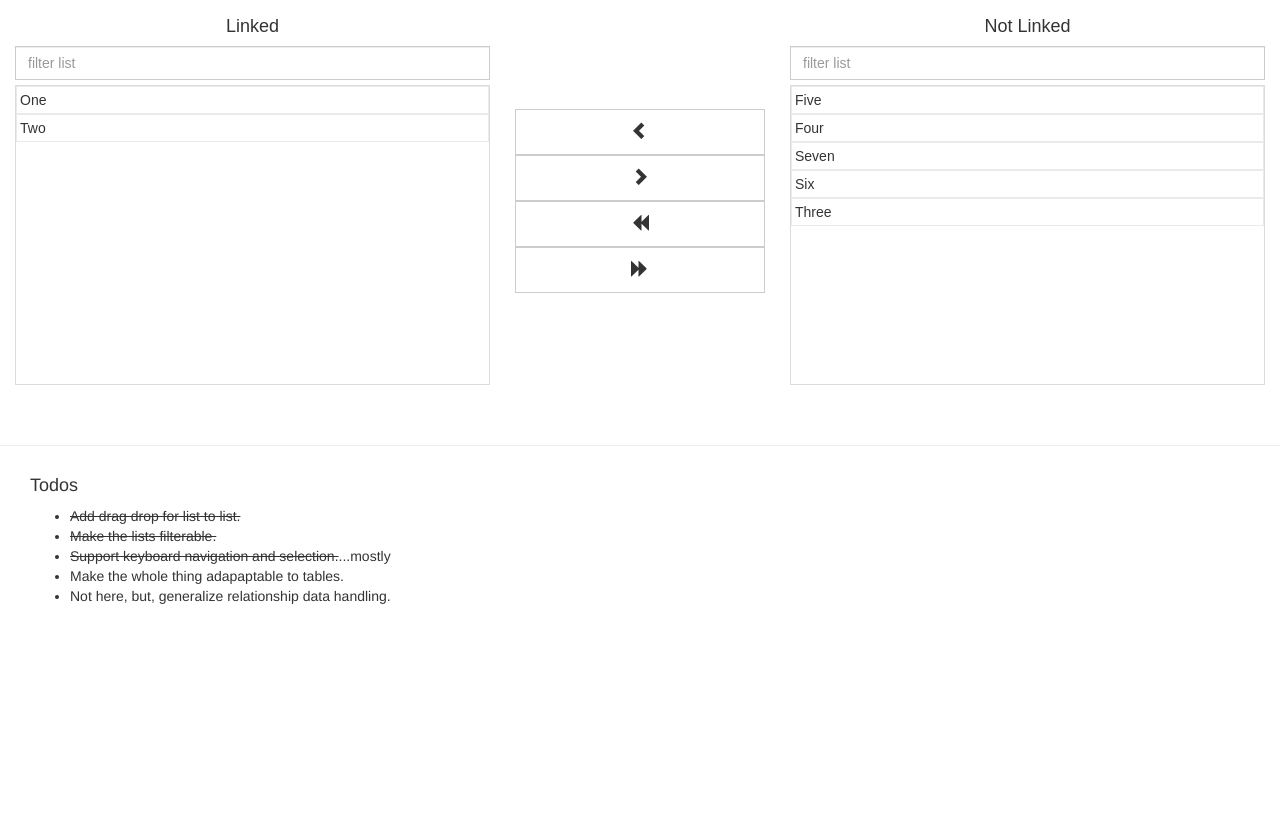
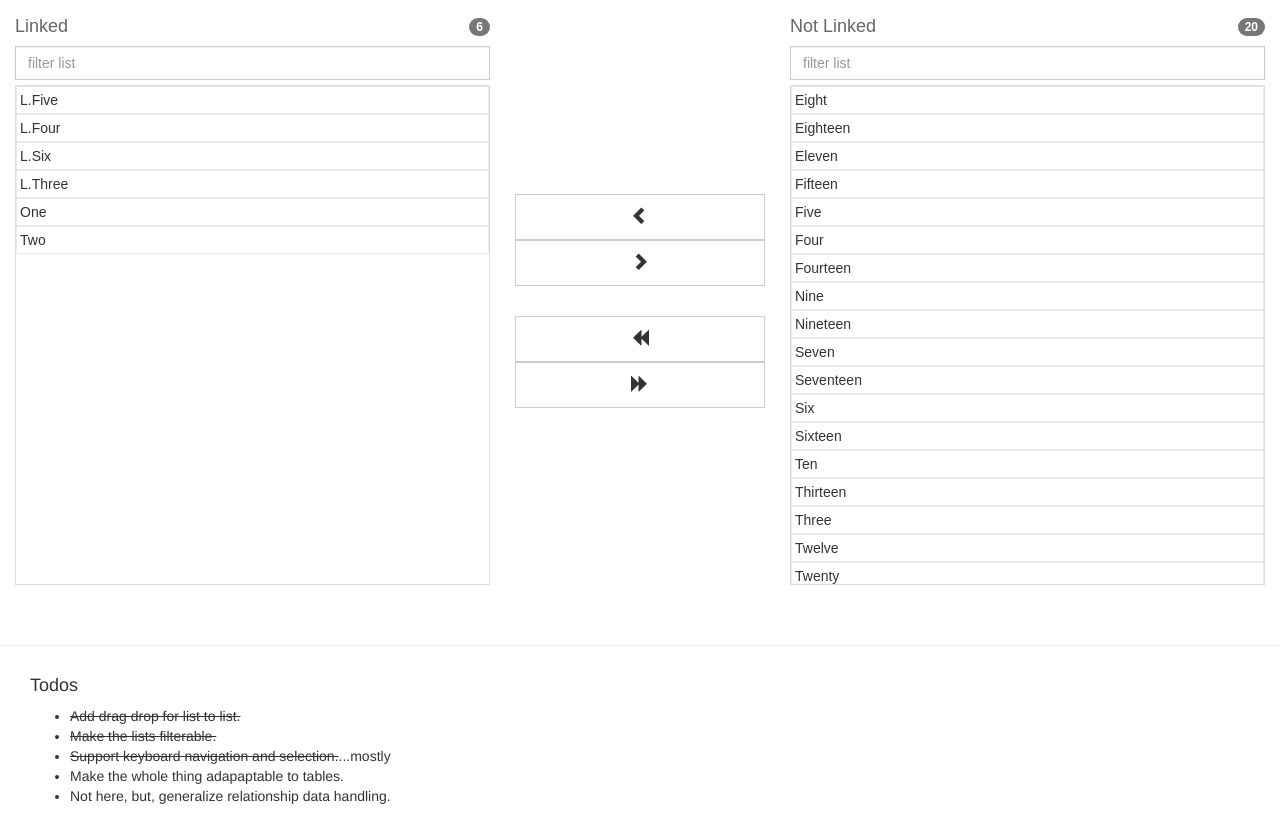
Before and after one commit to iq-mschmeets/ListMapper, a React app: page / in a window 1280 px wide. Shown: the part 63-899 px from the top of the page. Before the commit the page ends 800 px from the top, so only its background shows below. Built offline with nearby package versions, Linux system fonts and the light colour scheme.

Commit message:
Badges, checks for all.
Add badges for list size.
Add warning for "All" buttons.

```diff
--- a/src/index.js
+++ b/src/index.js
@@ -13,14 +13,33 @@ export default class App extends React.Component {
 		const data = {
 			targetList: [
 				{ label: "One", value: 1, selected: false },
-				{ label: "Two", value: 2, selected: false }
+				{ label: "Two", value: 2, selected: false },
+				{ label: "L.Three", value: -3, selected: false },
+				{ label: "L.Four", value: -4, selected: false },
+				{ label: "L.Five", value: -5, selected: false },
+				{ label: "L.Six", value: -6, selected: false }
 			],
 			sourceList: [
 				{ label: "Three", value: 3, selected: false },
 				{ label: "Four", value: 4, selected: false },
 				{ label: "Five", value: 5, selected: false },
 				{ label: "Six", value: 6, selected: false },
-				{ label: "Seven", value: 7, selected: false }
+				{ label: "Seven", value: 7, selected: false },
+				{ label: "Eight", value: 8, selected: false },
+				{ label: "Nine", value: 9, selected: false },
+				{ label: "Ten", value: 10, selected: false },
+				{ label: "Eleven", value: 11, selected: false },
+				{ label: "Twelve", value: 12, selected: false },
+				{ label: "Thirteen", value: 13, selected: false },
+				{ label: "Fourteen", value: 14, selected: false },
+				{ label: "Fifteen", value: 15, selected: false },
+				{ label: "Sixteen", value: 16, selected: false },
+				{ label: "Seventeen", value: 17, selected: false },
+				{ label: "Eighteen", value: 18, selected: false },
+				{ label: "Nineteen", value: 19, selected: false },
+				{ label: "Twenty", value: 20, selected: false },
+				{ label: "Twenty One", value: 21, selected: false },
+				{ label: "Twenty Two", value: 22, selected: false }
 			]
 		};
 
--- a/src/listMapper.js
+++ b/src/listMapper.js
@@ -119,7 +119,7 @@ class FilteredSelectableList extends React.Component {
 			return React.cloneElement(child, _this.state);
 		});
 		return (
-			<div>
+			<div style={{ height: "100%" }}>
 				<FilterBar
 					onFilter={this.onFilter}
 					filterValue={this.state.filterText}
@@ -162,7 +162,7 @@ class SelectableList extends React.Component {
 		const lStyle = {
 			height: "100%",
 			minHeight: 300,
-			maxHeight: 600,
+			maxHeight: 500,
 			width: "100%",
 			border: "1px solid rgb(220,220,220)",
 			overflowY: "auto"
@@ -252,24 +252,30 @@ class ButtonBar extends React.Component {
 				<button
 					className="btn btn-lg btn-default"
 					onClick={this.props.moveSelectedSourceToTarget}
+					title="Adds links for selected items."
 				>
 					<span className="glyphicon glyphicon-chevron-left" />{" "}
 				</button>
 				<button
 					className="btn btn-lg  btn-default"
 					onClick={this.props.moveSelectedTargetToSource}
+					title="Deletes links for selected items."
 				>
 					<span className="glyphicon glyphicon-chevron-right" />{" "}
 				</button>
+
 				<button
+					style={{ marginTop: 30 }}
 					className="btn btn-lg  btn-default"
 					onClick={this.props.moveAllToTarget}
+					title="Move all from linked to not-linked. This deletes the links."
 				>
 					<span className="glyphicon glyphicon-backward" />{" "}
 				</button>
 				<button
 					className="btn btn-lg  btn-default"
 					onClick={this.props.moveAllToSource}
+					title="Move all from not-linked to linked. This adds the links."
 				>
 					<span className="glyphicon glyphicon-forward" />{" "}
 				</button>
@@ -277,7 +283,13 @@ class ButtonBar extends React.Component {
 		);
 	}
 }
-
+function SizeBadge(props) {
+	return React.createElement(
+		"div",
+		{},
+		React.createElement("span", { className: "badge" }, props.count)
+	);
+}
 export default class ListMapper extends React.Component {
 	constructor(props) {
 		super(props);
@@ -302,6 +314,7 @@ export default class ListMapper extends React.Component {
 		this.moveAllToSource = this.moveAllToSource.bind(this);
 	}
 	moveAllToTarget() {
+		if (confirm("This will add links for ALL items, are you sure?")) {
 			this.setState({
 				selectedItems: this.state.selectedItems
 					.concat(this.state.selectableItems)
@@ -309,13 +322,16 @@ export default class ListMapper extends React.Component {
 				selectableItems: []
 			});
 		}
+	}
 	moveAllToSource() {
+		if (confirm("This will delete links ALL items, are you sure?")) {
 			this.setState({
 				selectableItems: this.state.selectedItems
 					.concat(this.state.selectableItems)
 					.sort(compare),
 				selectedItems: []
 			});
+		}
 	}
 	moveSelectedFromSourceToTarget() {
 		console.log("moveSelecteFromSourToTarg ", this.selectedSources);
@@ -412,7 +428,12 @@ export default class ListMapper extends React.Component {
 		return (
 			<div style={containerStyle} className="list-mapper">
 				<div style={{ width: "38%" }}>
-					<h4>{this.props.targetListTitle || "Linked"}</h4>
+					<h4 className="list-title">
+						<div className="list-title-text">
+							{this.props.targetListTitle || "Linked"}
+						</div>
+						<SizeBadge count={this.state.selectedItems.length} />
+					</h4>
 					<FilteredSelectableList items={this.state.selectedItems}>
 						<SelectableList
 							onSelect={this.targetSelect}
@@ -428,7 +449,12 @@ export default class ListMapper extends React.Component {
 					moveAllToSource={this.moveAllToSource}
 				/>
 				<div style={{ width: "38%" }}>
-					<h4>{this.props.sourceListTitle || "Not Linked"}</h4>
+					<h4 className="list-title">
+						<div className="list-title-text">
+							{this.props.sourceListTitle || "Not Linked"}
+						</div>
+						<SizeBadge count={this.state.selectableItems.length} />
+					</h4>
 					<FilteredSelectableList items={this.state.selectableItems}>
 						<SelectableList onSelect={this.sourceSelect} droppable={false} />
 					</FilteredSelectableList>
--- a/src/styles.css
+++ b/src/styles.css
@@ -28,3 +28,11 @@
 .list-unstyled {
 	border: 1px solid green;
 }
+.list-title {
+	display: flex;
+	flex-direction: row;
+	justify-content: space-between;
+}
+.list-title-text {
+	color: #666;
+}
```
Lines whose indentation alone changed are shown as unchanged.
